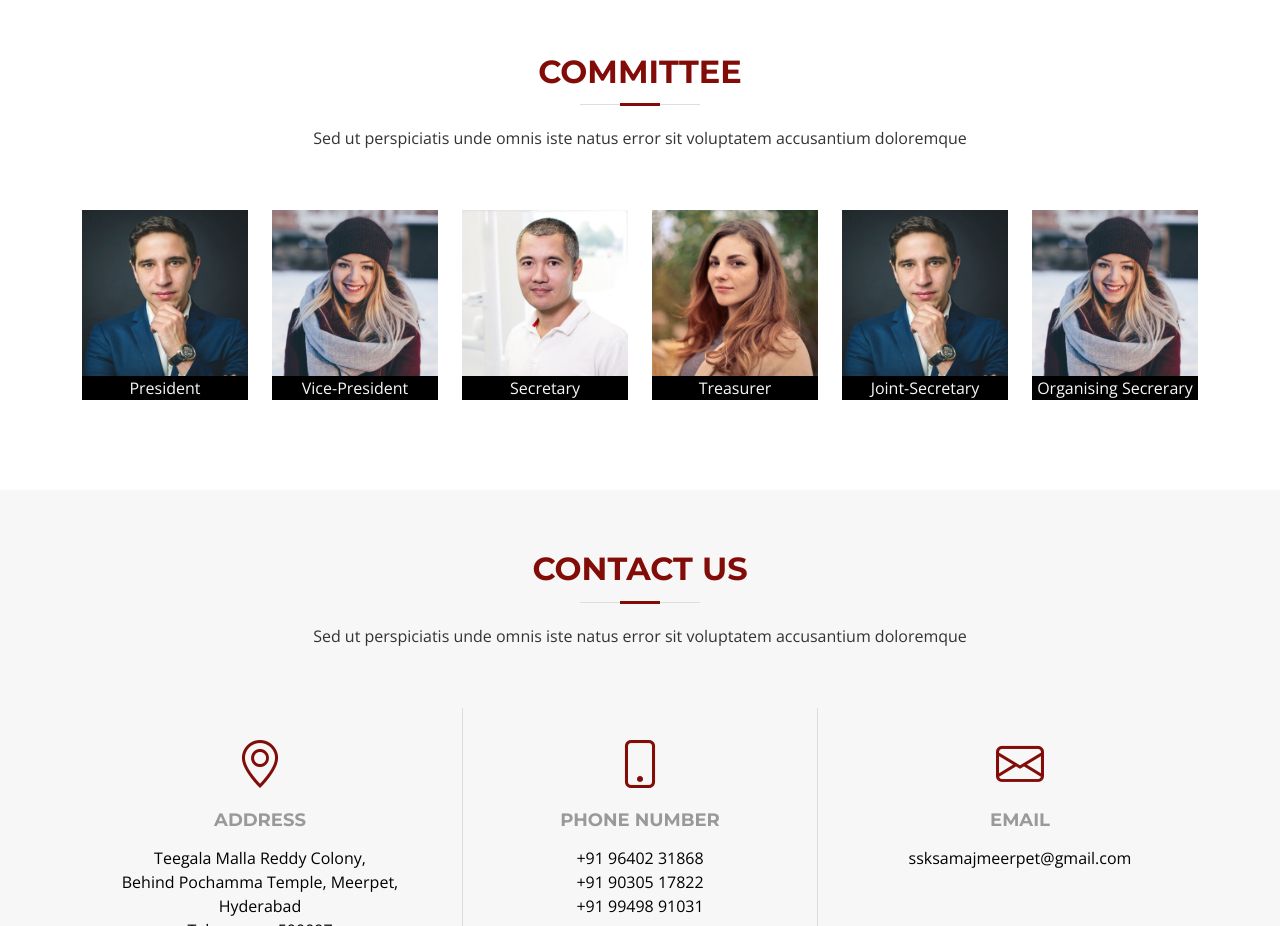
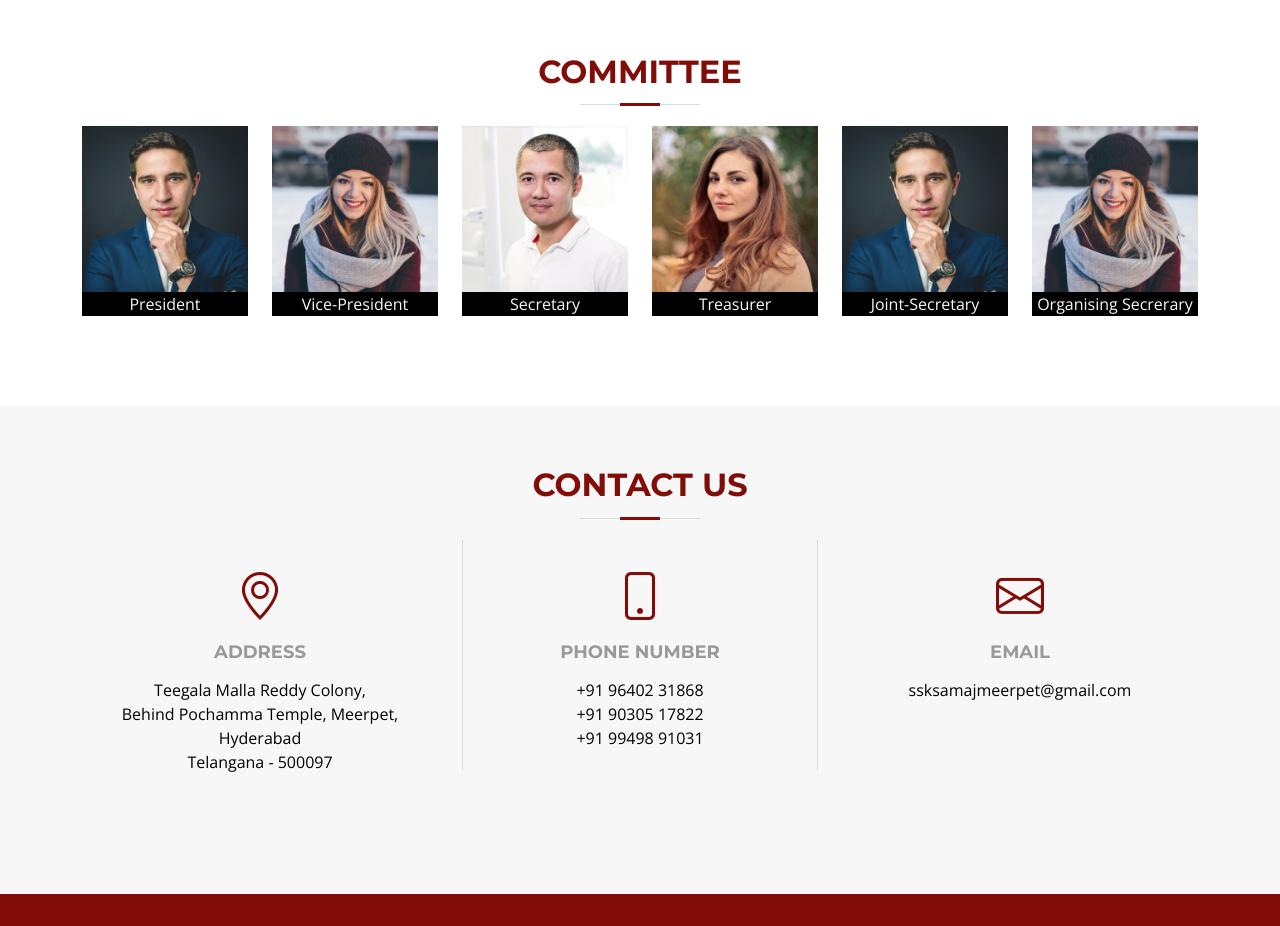
Before and after one commit to ssksamajmeerpet/ssksamajmeerpet.github.io, a plain HTML site: page index.html in a window 1280 px wide. Shown: the part 1460-2386 px from the top of the page. Drawn offline with nearby package versions, Linux system fonts and the light colour scheme.

Commit message:
removed unwanted message on section header

```diff
--- a/index.html
+++ b/index.html
@@ -224,7 +224,6 @@
       <div class="container" data-aos="fade-up">
         <div class="section-header">
           <h3>COMMITTEE</h3>
-          <p>Sed ut perspiciatis unde omnis iste natus error sit voluptatem accusantium doloremque</p>
         </div>
 
         <div class="row">
@@ -382,7 +381,6 @@
 
         <div class="section-header">
           <h3>Contact Us</h3>
-          <p>Sed ut perspiciatis unde omnis iste natus error sit voluptatem accusantium doloremque</p>
         </div>
 
         <div class="row contact-info">
```
